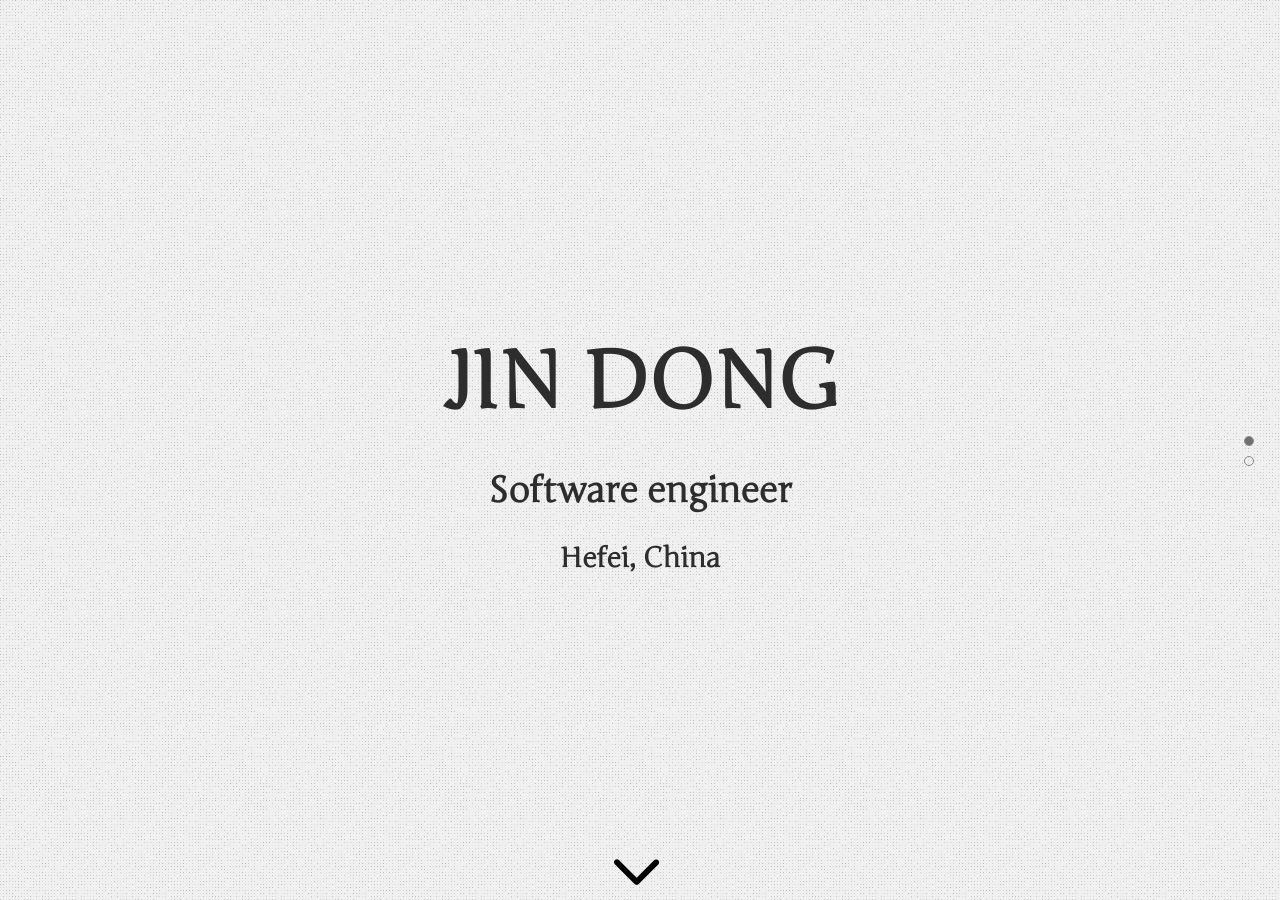
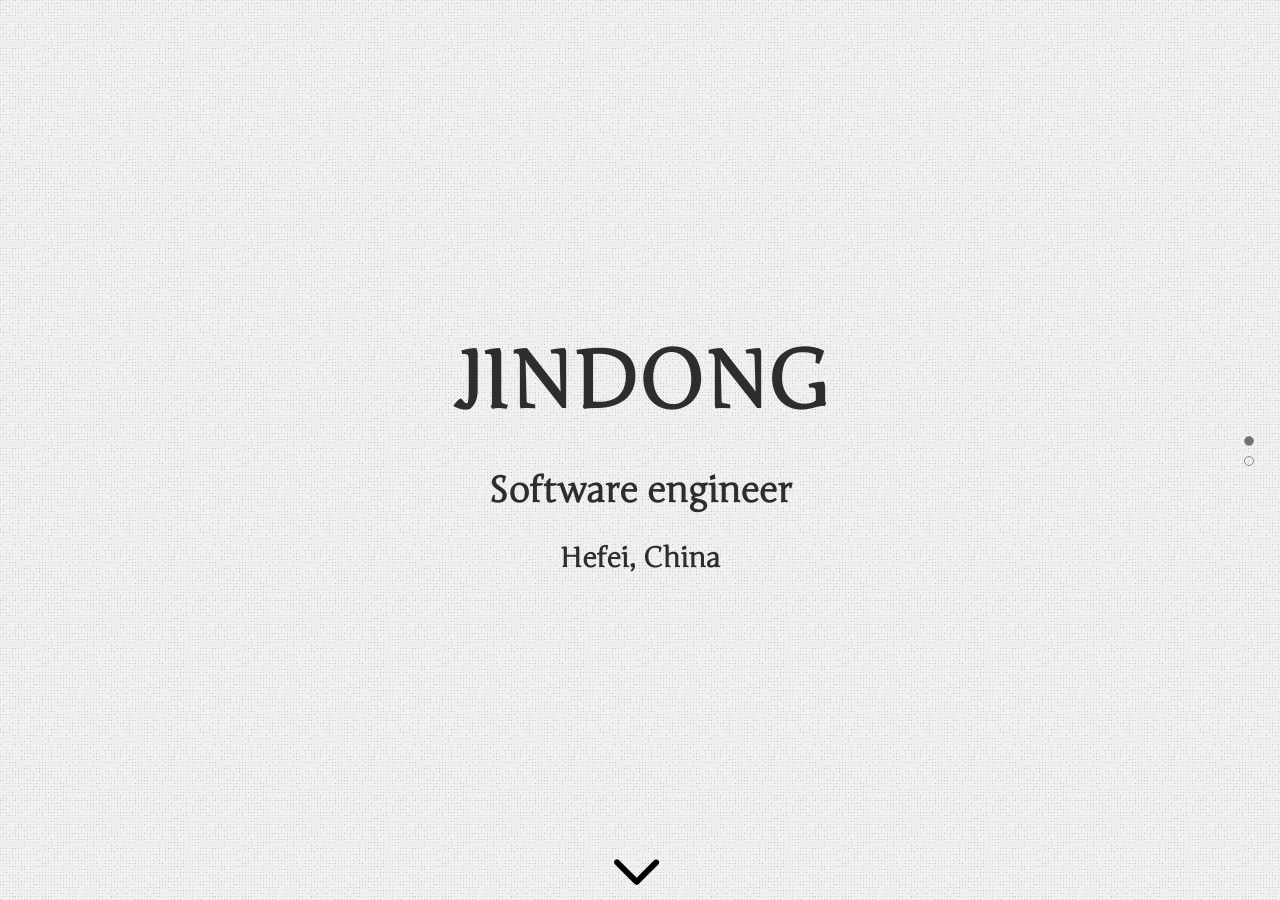
Before and after one commit to zhanjindong/zhanjindong.github.io, a Jekyll site: the page index.html, which Jekyll copies as it is, in a window 1280 px wide. Built offline with Jekyll 4.4.1, drawn with Linux system fonts in a browser that asks for light colours; nearby versions of some CDN libraries.

Commit message:
modify the tigle

```diff
--- a/_config.yml
+++ b/_config.yml
@@ -16,11 +16,11 @@ kramdown:
 # Themes are encouraged to use these universal variables
 # so be sure to set them if your theme uses them.
 #
-title: Jin Dong
-description: "Personal blog for Jin Dong, a software engineer based in Hefei, China."
+title: Jindong
+description: "Personal blog for Jindong, a software engineer based in Hefei, China."
 # tagline: Site Tagline
 author:
-  name: Jin Dong
+  name: Jindong
   username: zhanjindong
   stackoverflow: 4186131/jindong
   # twitter: username
--- a/index.html
+++ b/index.html
@@ -7,11 +7,11 @@
 	<meta charset="utf-8">
 	<!--[if IE]><meta http-equiv='X-UA-Compatible' content='IE=edge,chrome=1'><![endif]-->
 	<meta name="viewport" content="width=device-width,initial-scale=1">
-	<meta name="author" content="Jin Dong">
-	<meta name="description" content="Jin Dong, a software engineer based in Hefei, China." />
+	<meta name="author" content="Jindong">
+	<meta name="description" content="Jindong, a software engineer based in Hefei, China." />
 	<meta name="keywords" content="software,engineer,testing,Hefei,China,iFlytek" />
 
-	<title>Jin Dong</title>
+	<title>Jindong</title>
 
 	<link href='/assets/css/home-style.css' rel="stylesheet" type="text/css">
 
@@ -50,7 +50,7 @@
 	</noscript>
 
 	<div class="headings animated fadeInLeft">
-		<h1><span>Jin Dong</span></h1>
+		<h1><span>Jindong</span></h1>
 		<h2><span>Software engineer</span></h2>
 		<h3><span>Hefei, China</span></h3>
 	</div>
```
Also changed, not shown: assets/images/posts/sphinx-example.jpg (added), assets/images/posts/thumbs/sphinx-example.jpg (added).
